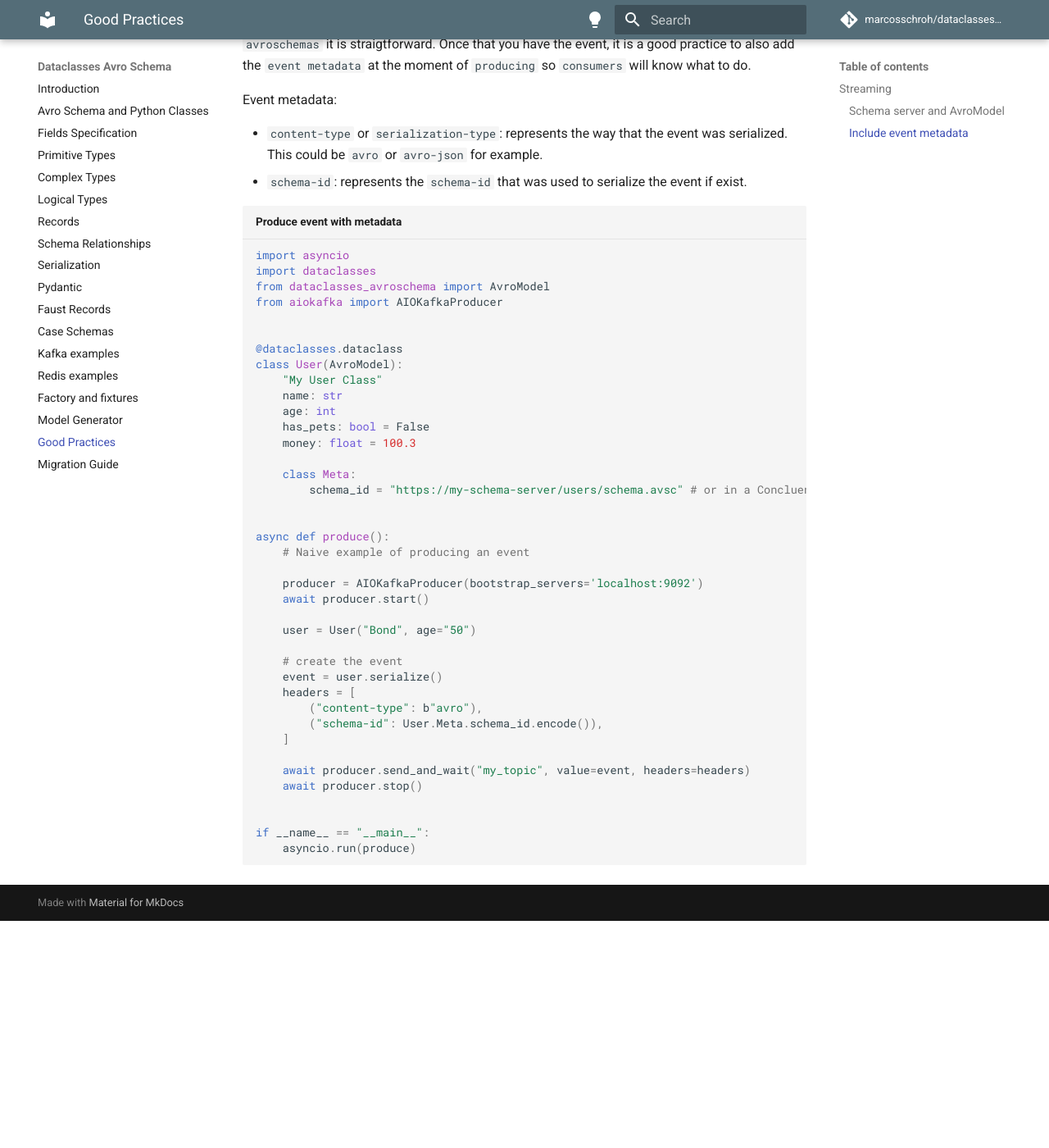
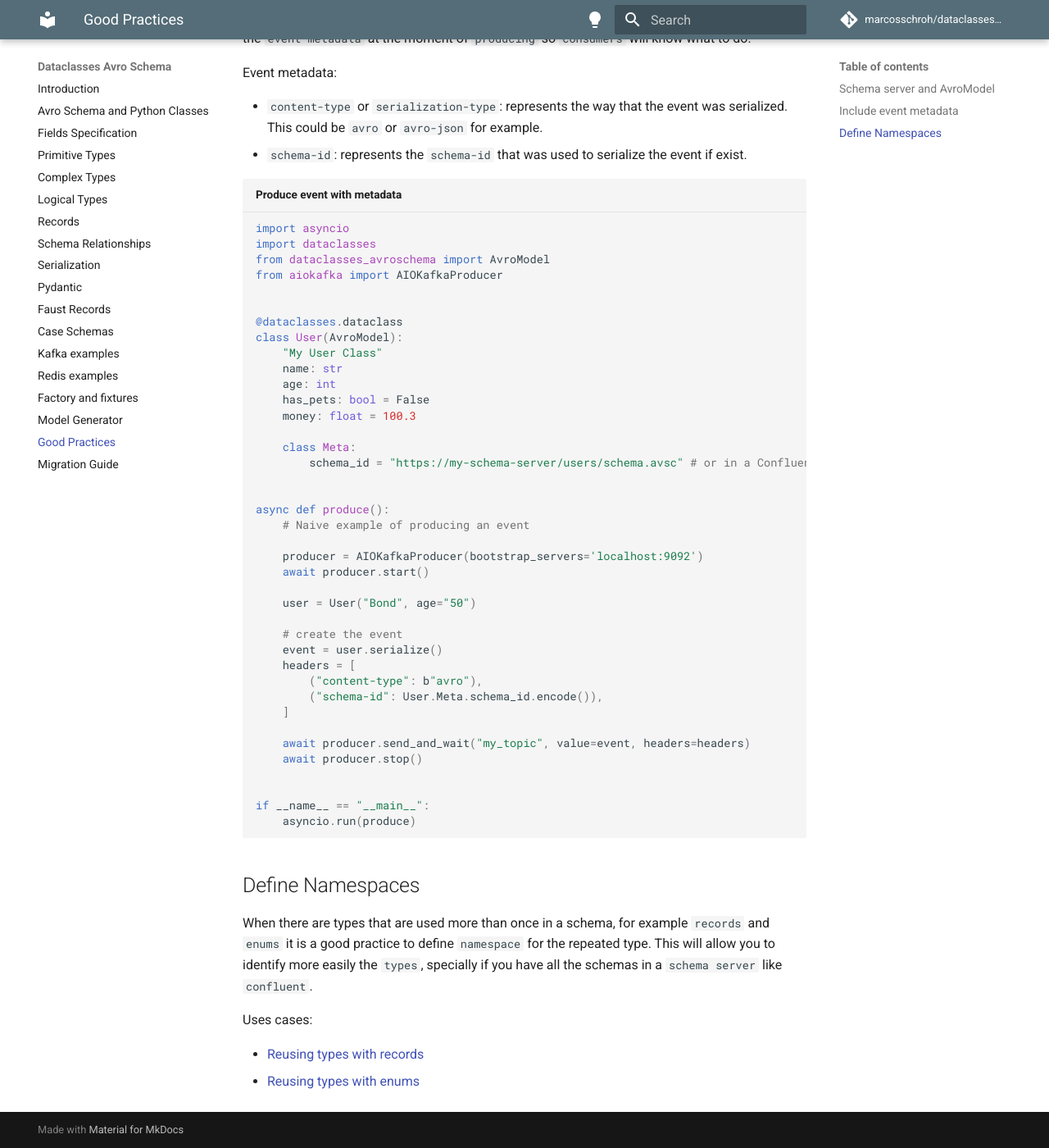
Before and after one commit to marcosschroh/dataclasses-avroschema, an MkDocs documentation site: the page built from docs/good_practices.md, in a window 1280 px wide and 1400 px high, scrolled down 1134 px. Shown: the whole window at 82% size. Built offline with MkDocs 1.6.1 and Material for MkDocs 9.7.7, drawn with Linux system fonts in a browser that asks for light colours; comment, search, counter and statistics services are not loaded; before the commit the page ends 2257 px from its top, so only the background shows below that.

````diff
--- a/docs/good_practices.md
+++ b/docs/good_practices.md
@@ -1,6 +1,6 @@
-## Streaming
+# Streaming
 
-### Schema server and AvroModel
+## Schema server and AvroModel
 
 First, let's clarify what a schema server is: It is a `central place/repository` that contains schemas with formats like `avro`, `json` or `protobuf`, with the purpose of exposing them through an `API`, so applications can access them and `serialize/deserialize` events. The schema server could have a `RESTful` interface so tasks like `create`, `delete` `get` schemas can be performed easily.
 
@@ -29,8 +29,7 @@
 
 The purpose of the `schema_id` is to give a fast notion what the model is representing. Also, could be used as `documentation`
 
-
-### Include event metadata
+## Include event metadata
 
 `avro schemas` are used widely in `streaming` to `serialize` events, and with `dataclasses-avroschemas` it is straigtforward. Once
 that you have the event, it is a good practice to also add the `event metadata` at the moment of `producing` so `consumers` will know what to do.
@@ -56,7 +55,7 @@
     money: float = 100.3
 
     class Meta:
-        schema_id = "https://my-schema-server/users/schema.avsc" # or in a Concluent way: https://my-schema-server/schemas/ids/{int: id}
+        schema_id = "https://my-schema-server/users/schema.avsc" # or in a Confluent way: https://my-schema-server/schemas/ids/{int: id}
 
 
 async def produce():
@@ -81,3 +80,13 @@
 if __name__ == "__main__":
     asyncio.run(produce)
 ```
+
+## Define Namespaces
+
+When there are types that are used more than once in a schema, for example `records` and `enums` it is a good practice to define `namespace` for the repeated type.
+This will allow you to identify more easily the `types`, specially if you have all the schemas in a `schema server` like `confluent`.
+
+Uses cases:
+
+- [Reusing types with records](https://marcosschroh.github.io/dataclasses-avroschema/schema_relationships/#avoid-name-collision-in-multiple-relationships)
+- [Reusing types with enums](https://marcosschroh.github.io/dataclasses-avroschema/complex_types/#repeated-enums)
````
Also changed, not shown: docs/complex_types.md (+3 -5 lines), docs/model_generator.md (+1 -1 lines), docs/schema_relationships.md (+5 -6 lines), 5 other files.
